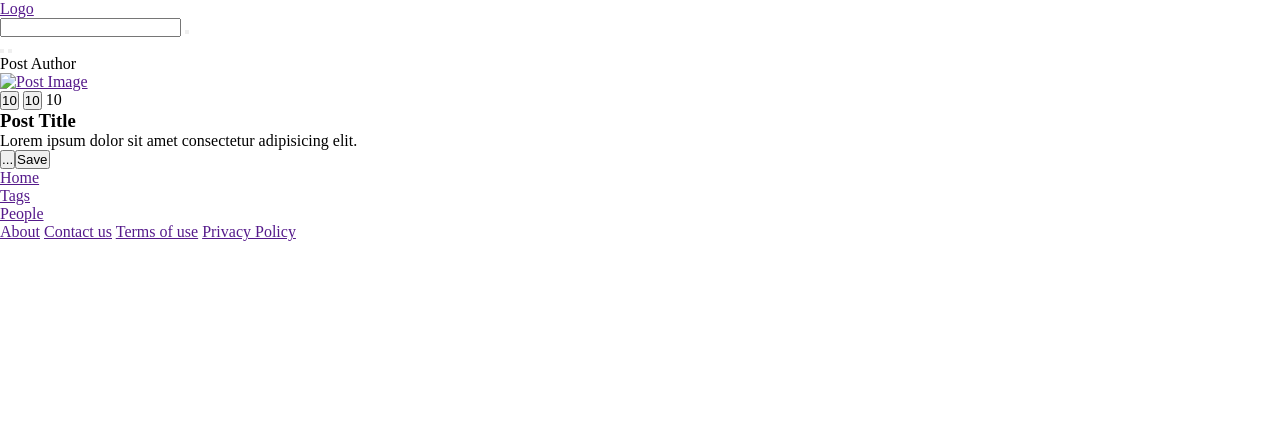
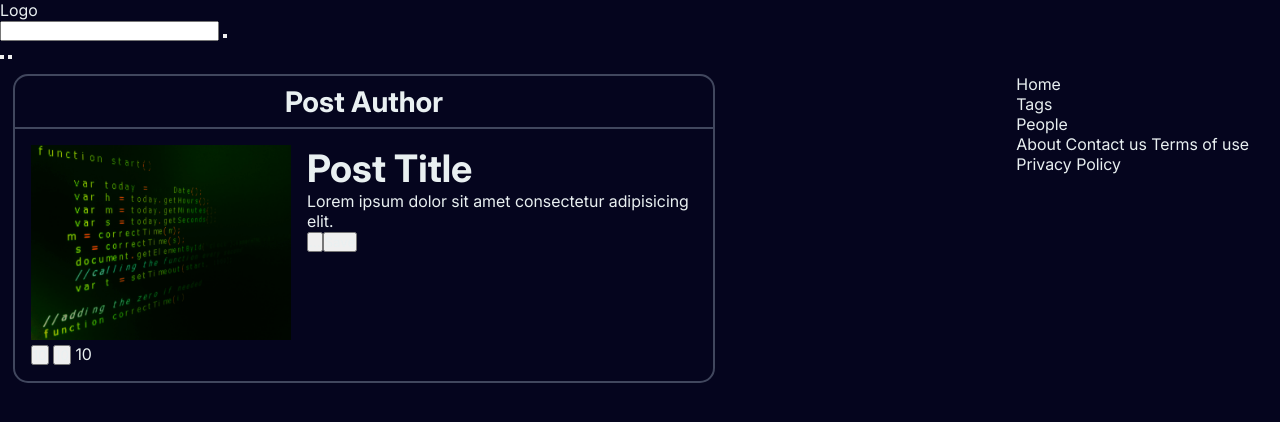
Before and after one commit to rafasilva9537/CompShares, a Django app: page /blog/home/ in a window 1280 px wide. Shown: the top 422 px of the page. Run offline with Django 5.2, Linux system fonts and the light colour scheme.

Commit message:
Start styling homepage

```diff
--- a/blog/static/blog/css/style.css
+++ b/blog/static/blog/css/style.css
@@ -6,8 +6,89 @@
     --accent: #2C22C8;
 }
 
+@font-face {
+    font-family: "Inter";
+    src: url(../fonts/Inter-VariableFont_opsz,wght.ttf);
+}
+
 * {
     margin: 0;
     padding: 0;
     box-sizing: border-box;
+    font-family: Inter;
+    color: var(--text);
 }
+
+h1 {font-size: 4.210rem; /* 67.36px */}
+
+h2 {font-size: 3.158rem; /* 50.56px */}
+
+h3 {font-size: 2.369rem; /* 37.92px */}
+
+h4 {font-size: 1.777rem; /* 28.48px */}
+
+h5 {font-size: 1.333rem; /* 21.28px */}
+
+small {font-size: 0.750rem; /* 12px */}
+
+a {
+    text-decoration: none;
+}
+
+body {
+    background-color: var(--background);
+}
+
+header {
+
+}
+
+.homepage-main {
+    display: flex;
+    flex-wrap: wrap;
+    margin: 0.8rem;
+}
+
+.posts-container {
+    width: 80%;
+    display: flex;
+    flex-wrap: wrap;
+}
+
+.post-container {
+    border: 2px solid var(--secondary);
+    border-radius: 15px;
+    width: 70%;
+}
+
+.post-author {
+    border-bottom: 2px solid var(--secondary);
+    padding: 0.5rem;
+    text-align: center;
+}
+
+.post-subcontainer {
+    display: flex;
+    padding: 1rem;
+}
+
+.left-post-subcontainer {
+    width: 40%;
+}
+
+.right-post-subcontainer {
+    width: 60%;
+    margin-left: 1rem;
+}
+
+.post-image {
+    width: 100%;
+}
+
+.sidebar {
+    width: 20%;
+}
+
+.sidebar-nav-topics ul {
+    list-style: none;
+}
--- a/blog/templates/blog/home.html
+++ b/blog/templates/blog/home.html
@@ -20,9 +20,10 @@
     <main class="homepage-main">
         <article class="posts-container">
             <div class="post-container">
-                <div class="post-author">Post Author</div>
+                <div class="post-author"><h4>Post Author</h4></div>
+                <div class="post-subcontainer">
                     <div class="left-post-subcontainer">
-                    <a href=""><img src="" alt="Post Image"></a>
+                        <a href=""><img class="post-image" src="{% static 'blog/images/image-test.jpeg' %}" alt="Post Image"></a>
                         <div class="interactions">
                             <button class="like-btn">10</button>
                             <button class="dislike-btn">10</button>
@@ -35,6 +36,7 @@
                         <div class="post-options-container">
                             <button type="button" class="post-options-btn">...</span>
                             <button class="save-post-btn">Save</span>
+                        </div>
                     </div>
                 </div>
             </div>
```
Also changed, not shown: blog/static/blog/fonts/Inter-VariableFont_opsz,wght.ttf (added), blog/static/blog/images/image-test.jpeg (added). Lines whose indentation alone changed are shown as unchanged.
